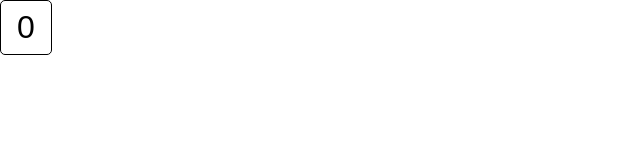
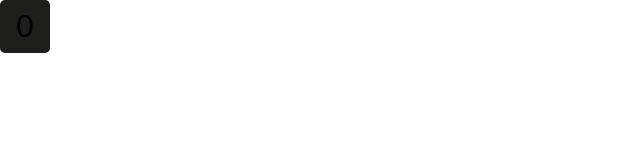
Before and after one commit to chyzman/ttpgmtg, a website: page src/counter.html in a window 1280 px wide. Shown: the whole page, without its empty margins (0-640 px from the left). Drawn offline with Linux system fonts and the light colour scheme.

Commit message:
morererererererererererererererer counter testing

```diff
--- a/src/card.tsx
+++ b/src/card.tsx
@@ -250,7 +250,7 @@ function initCard(obj: Card) {
     test.anchorX = 0;
 
     let browser = new WebBrowser();
-    let browserLayout = new LayoutBox().setOverrideHeight(75);
+    let browserLayout = new LayoutBox().setOverrideHeight(55);
 
     browser.setURL(`
     https://htmlpreview.github.io/?https://github.com/chyzman/ttpgmtg/blob/main/src/counter.html#${JSON.stringify({ value: power })}
--- a/src/counter.html
+++ b/src/counter.html
@@ -29,9 +29,9 @@
       button {
           font-size: 2rem;
           padding: 0.5rem 1rem;
-          border: 1px solid #000;
+          border: none;
           border-radius: 5px;
-          background-color: #fff;
+          background-color: #1E1E1D;
           cursor: pointer;
       }
   </style>
```
